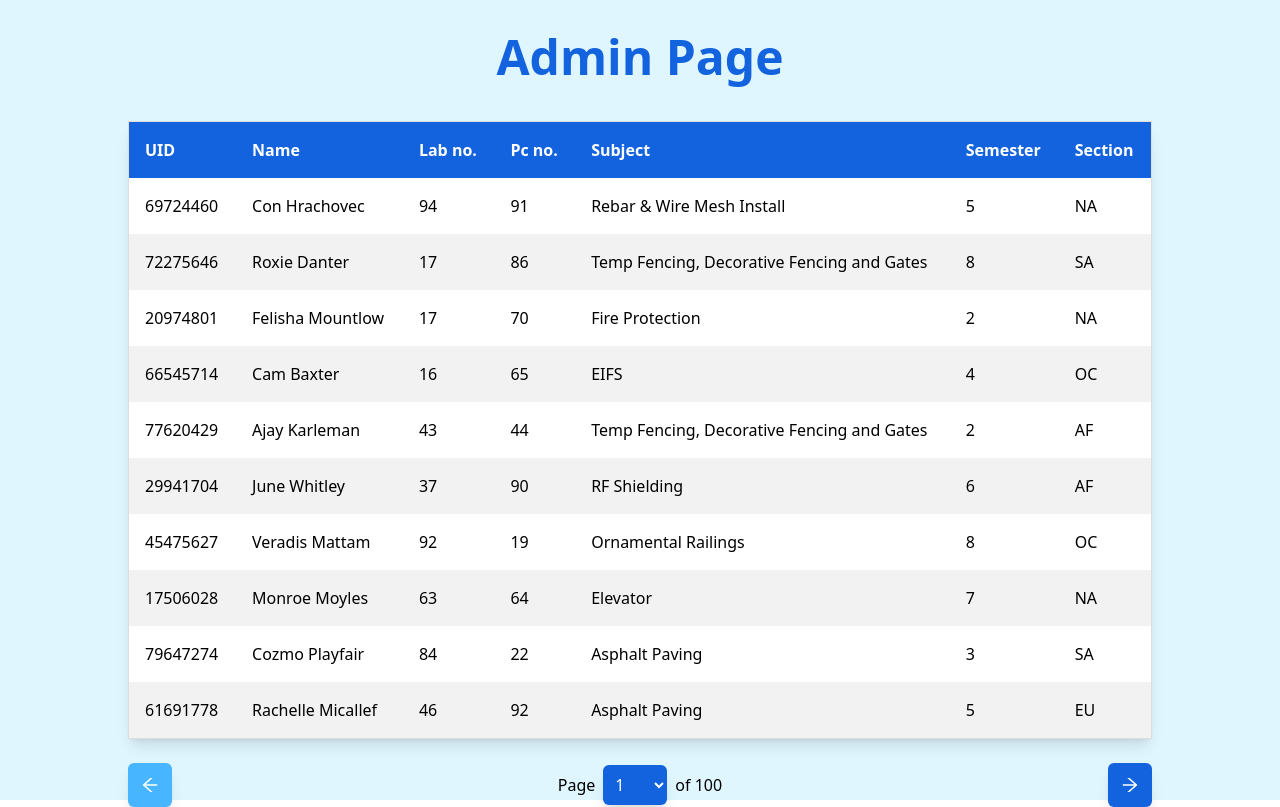
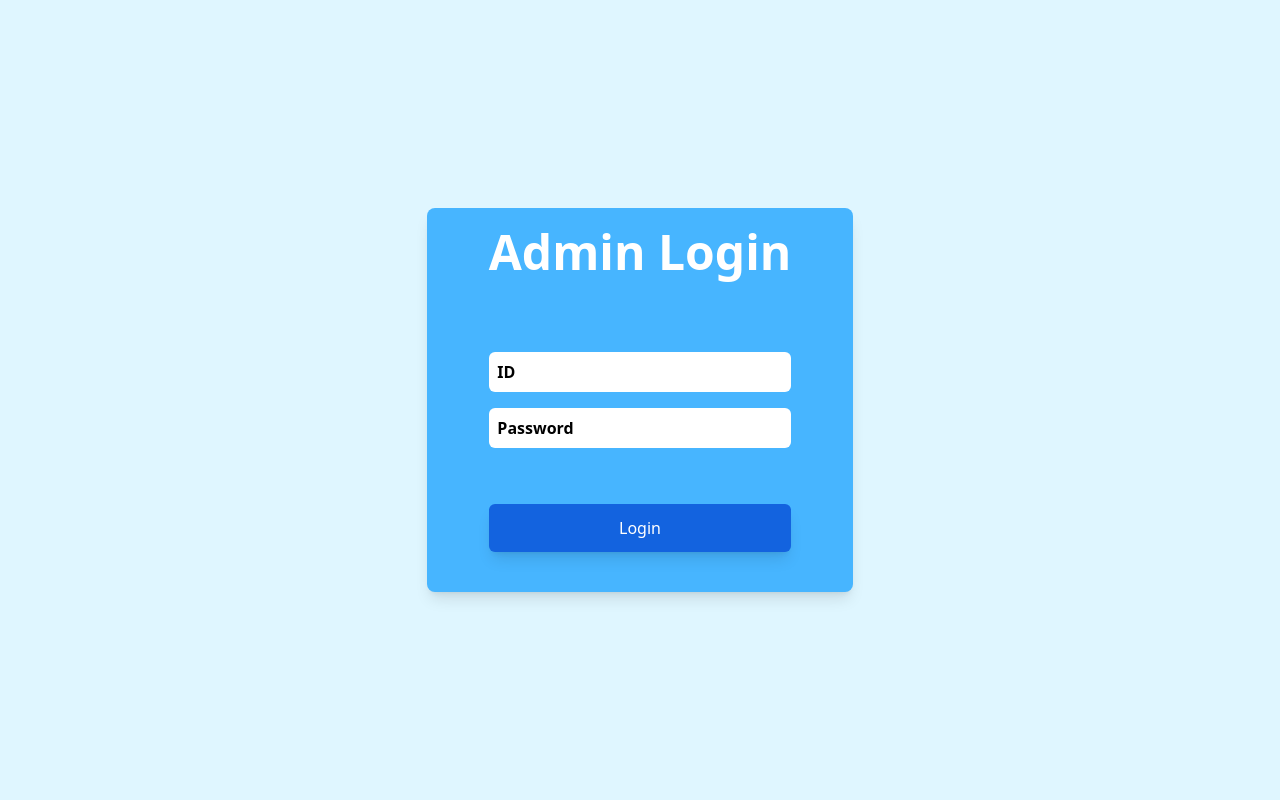
Before and after one commit to Freakyab/Lap-Entry, a Next.js app: page /admin in a window 1280 px wide. Built offline with nearby package versions, Linux system fonts and the light colour scheme.

Commit message:
added admin login

```diff
--- a/src/app/admin/page.jsx
+++ b/src/app/admin/page.jsx
@@ -2,12 +2,15 @@
 
 "use client";
 
-import React, { useMemo } from "react";
+import React, { useMemo, useState } from "react";
+import PropTypes from "prop-types";
 import { usePagination, useTable } from "react-table";
 import { AiOutlineArrowRight, AiOutlineArrowLeft } from "react-icons/ai";
+import InputBox from "../../components/input";
 import dataList from "./data.json";
 
 function AdminPage() {
+  const [isLogin, setIsLogin] = useState(false);
   const data = useMemo(() => dataList, []);
   const columns = useMemo(
     () => [
@@ -57,6 +60,12 @@ function AdminPage() {
     pageOptions,
     state: { pageIndex },
   } = useTable({ columns, data }, usePagination);
+
+  if (!isLogin) {
+    return (
+      <AdminPageLogin setIsLogin={setIsLogin} />
+    );
+  }
 
   return (
     <main className="bg-primary w-screen h-screen flex flex-col items-center justify-center">
@@ -144,4 +153,42 @@ function AdminPage() {
   );
 }
 
+function AdminPageLogin({ setIsLogin }) {
+  const [id, setId] = useState("");
+  const [password, setPassword] = useState("");
+
+  return (
+    <main className="bg-primary w-screen h-screen flex flex-col items-center justify-center">
+      <div className="w-1/3 flex flex-col justify-center items-center py-5 bg-secondary rounded-lg shadow-lg">
+        <h1 className="font-bold text-5xl mx-14 text-white">Admin Login</h1>
+        <br />
+        <br />
+        <form
+          onSubmit={(e) => {
+            e.preventDefault();
+            if (id === "admin" && password === "admin") {
+              setIsLogin(true);
+            }
+          }}
+          className="w-[100%] md:w-[80%] h-full flex flex-col justify-between rounded-lg p-5"
+        >
+          <InputBox type="text" placeholder="ID" value={id} setValue={setId} />
+          <InputBox type="password" placeholder="Password" value={password} setValue={setPassword} />
+          <br />
+          <br />
+          <input
+            type="submit"
+            value="Login"
+            className="text-base p-3 bg-tertiary text-white rounded-md w-full cursor-pointer shadow-lg active:shadow-sm"
+          />
+        </form>
+      </div>
+    </main>
+  );
+}
+
+AdminPageLogin.prototype = {
+  setIsLogin: PropTypes.func.isRequired,
+};
+
 export default AdminPage;
--- a/src/components/input.jsx
+++ b/src/components/input.jsx
@@ -10,10 +10,12 @@ function InputBox({
         type={type || "text"}
         value={value}
         onChange={(e) => {
-          setValue({
-            type: actionType,
-            payload: e.target.value,
-          });
+          // eslint-disable-next-line no-unused-expressions
+          actionType !== undefined
+            ? setValue({
+              type: actionType,
+              payload: e.target.value,
+            }) : setValue(e.target.value);
         }}
         className="text-base p-2 rounded-md w-full  focus:ring-2 focus:ring-tertiary focus:outline-none placeholder-black placeholder:text-base placeholder:font-bold"
         placeholder={placeholder}
```
